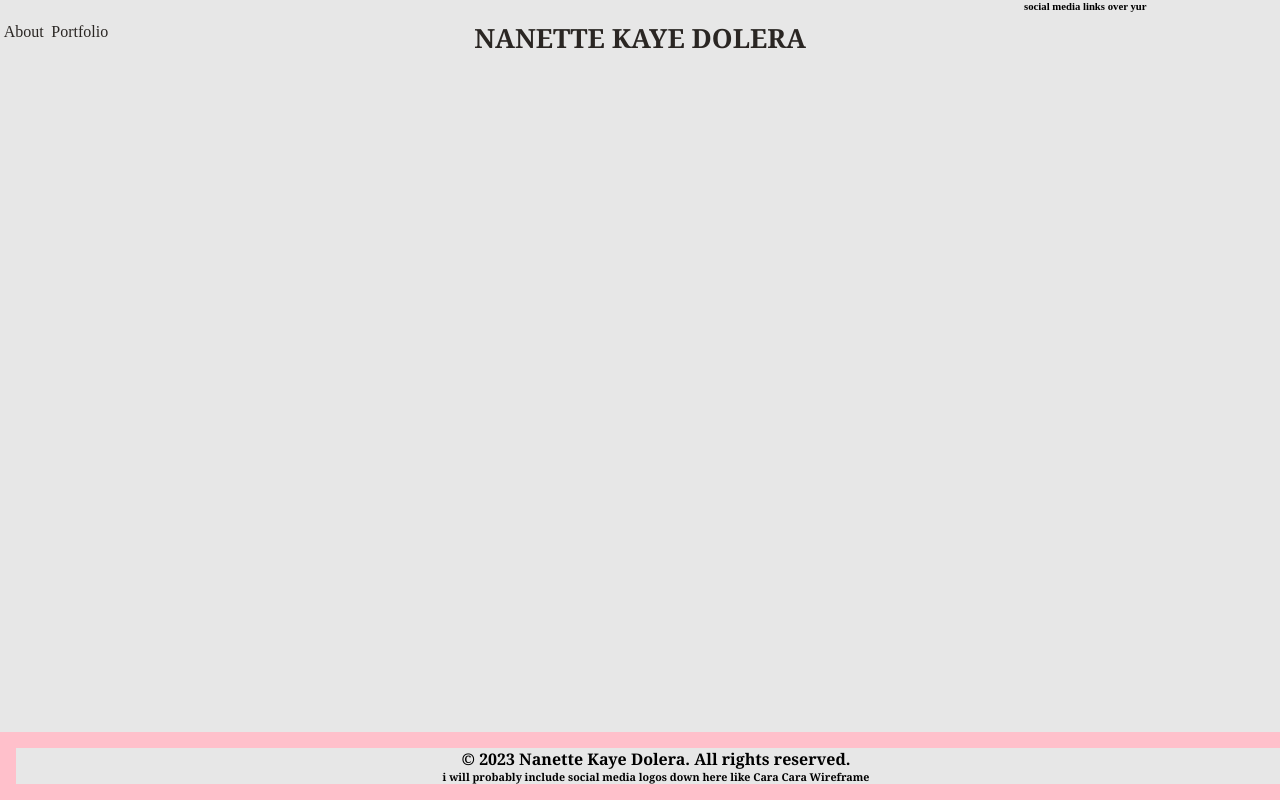
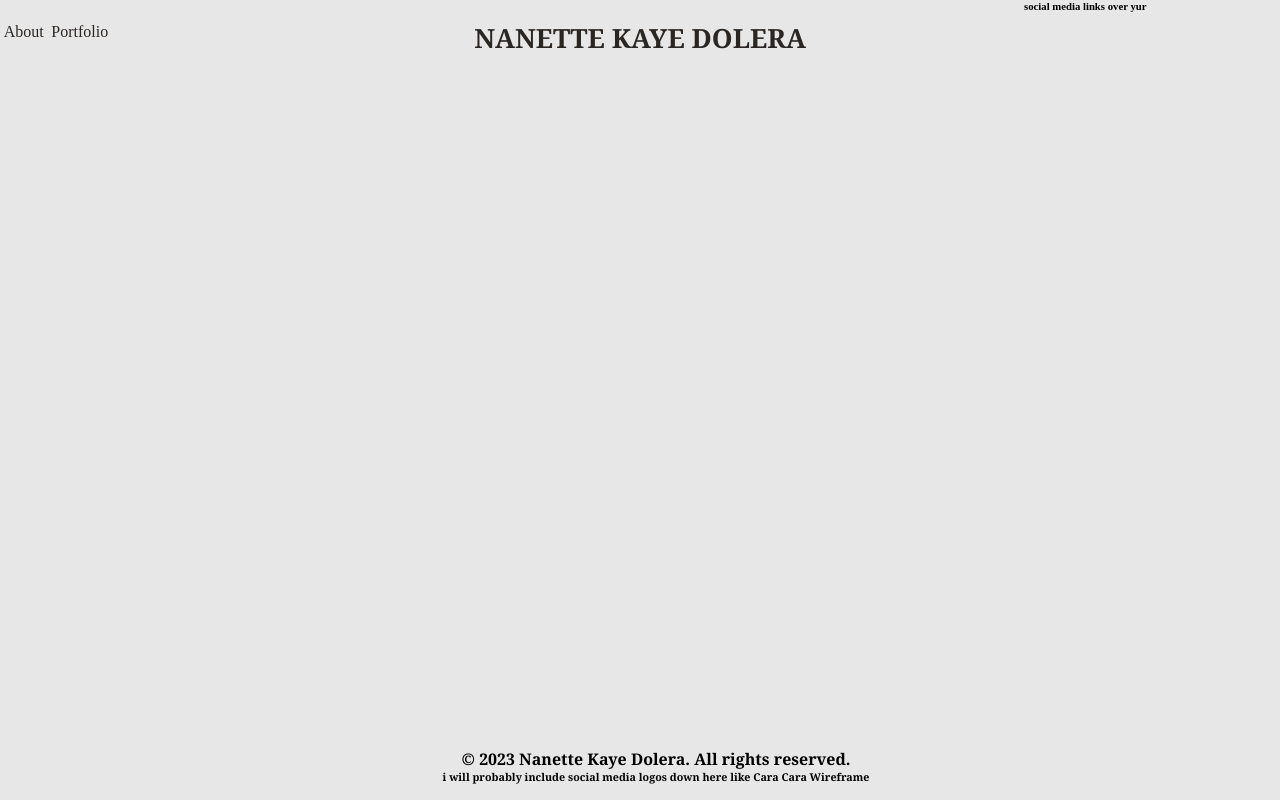
Before and after one commit to NotNanetteKaye/Frontend-ReactOnly-nanettework-frontend, a React (Create React App) app in the folder nanettework/: page / in a window 1280 px wide. Built offline with nearby package versions, Linux system fonts and the light colour scheme.

Commit message:
Edited FooterLayout in Footer.js

```diff
--- a/nanettework/src/components/NavBar/Footer/Footer.js
+++ b/nanettework/src/components/NavBar/Footer/Footer.js
@@ -10,7 +10,7 @@ const FooterLayout = styled.div`
     width: 100%;
     color: black;
     font: bold 1em Georgia, Times, "Times New Roman", serif;
-    background: pink;
+    background-color: #e7e7e7;
 `
 
 const Footer = () => {
```
